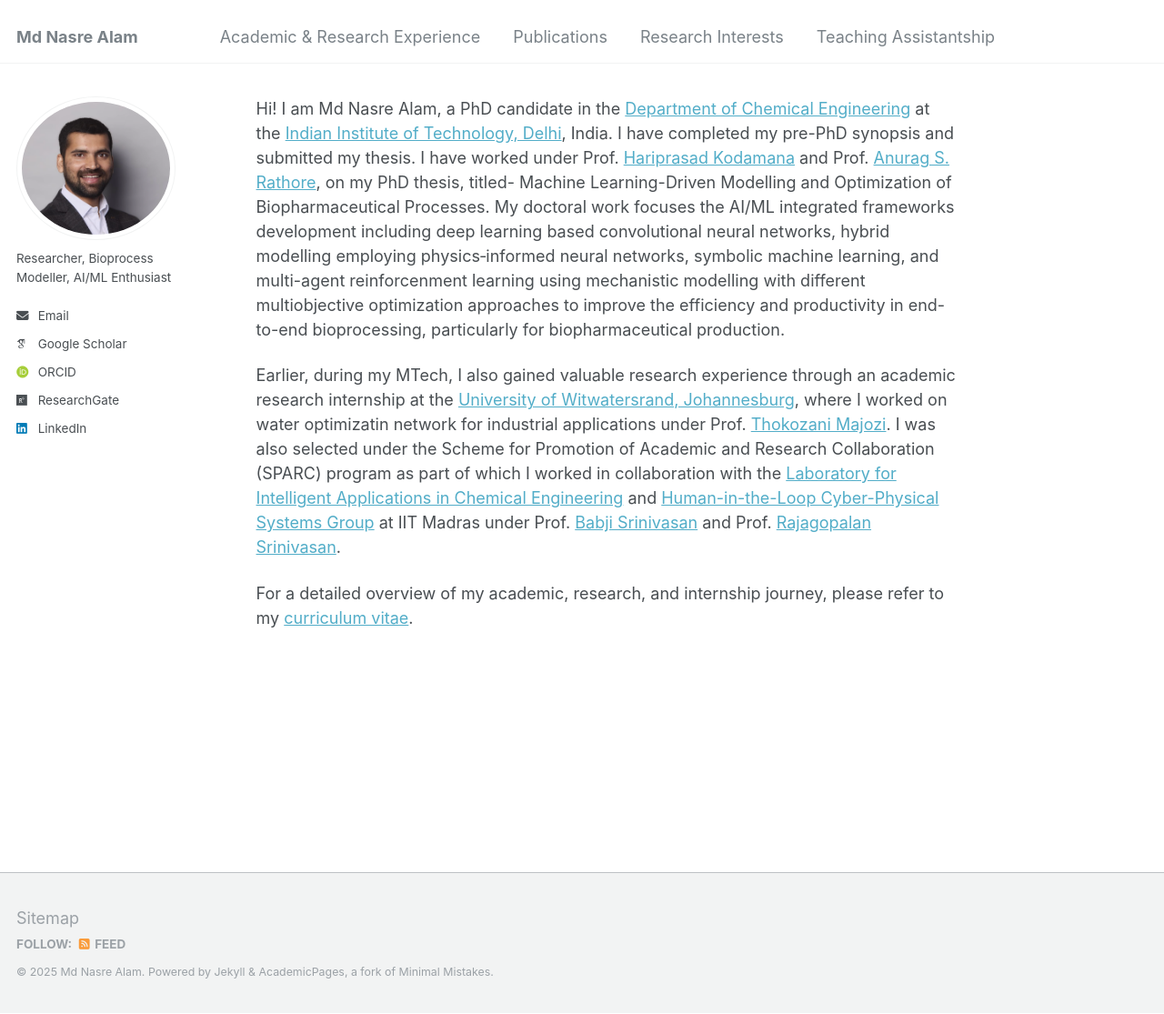
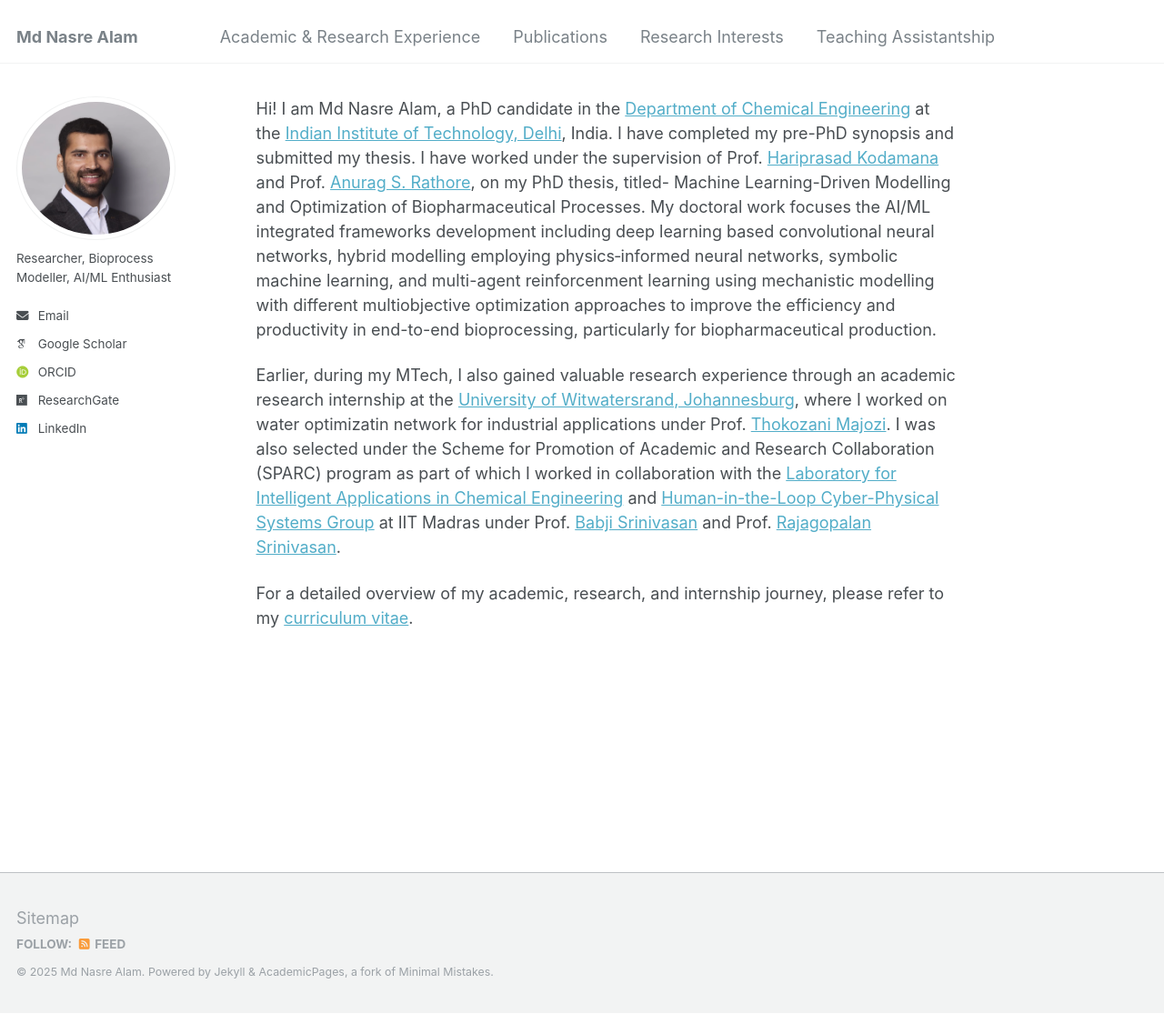
Before and after one commit to mdnasreiit/mdnasreiit.github.io, a Jekyll site: the page built from _pages/about.md, in a window 1280 px wide and 1115 px high. Shown: the whole window at 91% size. Built offline with Jekyll 4.4.1, drawn with Linux system fonts in a browser that asks for light colours; some web fonts are replaced.

Commit message:
Update about.md

```diff
--- a/_pages/about.md
+++ b/_pages/about.md
@@ -7,7 +7,7 @@ redirect_from:
   - /about.html
 ---
 
-Hi! I am Md Nasre Alam, a PhD candidate in the [Department of Chemical Engineering](https://chemical.iitd.ac.in/) at the [Indian Institute of Technology, Delhi](https://home.iitd.ac.in/), India. I have completed my pre-PhD synopsis and submitted my thesis. I have worked under Prof. [Hariprasad Kodamana](https://web.iitd.ac.in/~kodamana/index.html) and Prof. [Anurag S. Rathore](https://www.biotechcmz.com/), on my PhD thesis, titled- Machine Learning-Driven Modelling and Optimization of Biopharmaceutical Processes. My doctoral work focuses the AI/ML integrated frameworks development including deep learning based convolutional neural networks, hybrid modelling employing physics‐informed neural networks, symbolic machine learning, and multi-agent reinforcenment learning using mechanistic modelling with different multiobjective optimization approaches to improve the efficiency and productivity in end-to-end bioprocessing, particularly for biopharmaceutical production.
+Hi! I am Md Nasre Alam, a PhD candidate in the [Department of Chemical Engineering](https://chemical.iitd.ac.in/) at the [Indian Institute of Technology, Delhi](https://home.iitd.ac.in/), India. I have completed my pre-PhD synopsis and submitted my thesis. I have worked under the supervision of Prof. [Hariprasad Kodamana](https://web.iitd.ac.in/~kodamana/index.html) and Prof. [Anurag S. Rathore](https://www.biotechcmz.com/), on my PhD thesis, titled- Machine Learning-Driven Modelling and Optimization of Biopharmaceutical Processes. My doctoral work focuses the AI/ML integrated frameworks development including deep learning based convolutional neural networks, hybrid modelling employing physics‐informed neural networks, symbolic machine learning, and multi-agent reinforcenment learning using mechanistic modelling with different multiobjective optimization approaches to improve the efficiency and productivity in end-to-end bioprocessing, particularly for biopharmaceutical production.
 
 Earlier, during my MTech, I also gained valuable research experience through an academic research internship at the [University of Witwatersrand, Johannesburg](https://www.wits.ac.za/), where I worked on water optimizatin network for industrial applications under Prof. [Thokozani Majozi](https://www.wits.ac.za/about-wits/office-of-the-vice-chancellor/faculty-deans/thokozani-majozi/). I was also selected under the Scheme for Promotion of Academic and Research Collaboration (SPARC) program as part of which I worked in collaboration with the [Laboratory for Intelligent Applications in Chemical Engineering](https://home.iitm.ac.in/raj/) and [Human-in-the-Loop Cyber-Physical Systems Group](https://home.iitm.ac.in/babji.srinivasan/index.html) at IIT Madras under Prof. [Babji Srinivasan](https://home.iitm.ac.in/babji.srinivasan/index.html) and Prof. [Rajagopalan Srinivasan](https://home.iitm.ac.in/raj/index.html).
 
```
